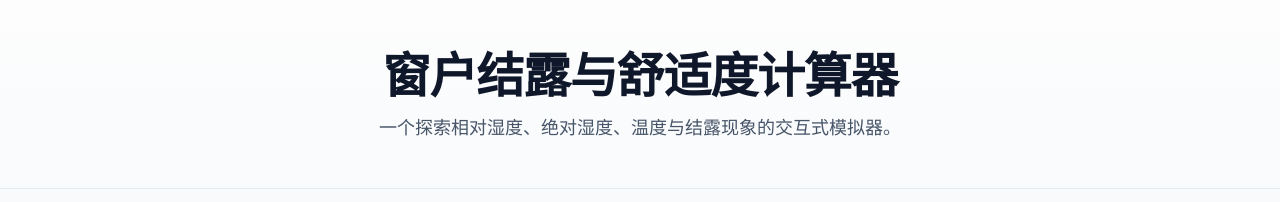
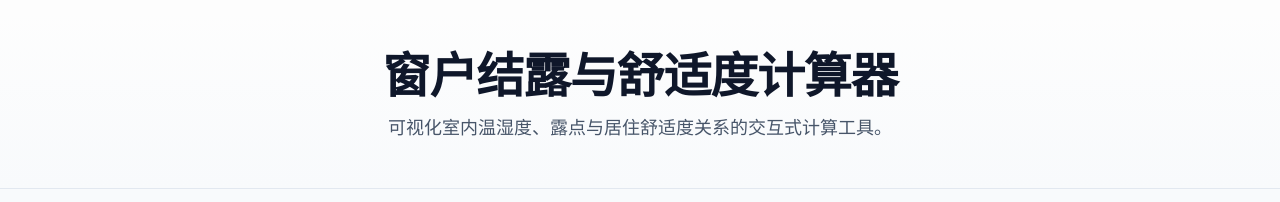
Before and after one commit to oap/humiditylab, a plain HTML site: page index.html in a window 1280 px wide. Shown: the top 202 px of the page. Drawn offline with nearby package versions, Linux system fonts and the light colour scheme; a web font is replaced by a local one.

Commit message:
Refine descriptions in README and index.html for clarity on humidity and comfort calculations

```diff
--- a/index.html
+++ b/index.html
@@ -2071,7 +2071,7 @@
                     窗户结露与舒适度计算器
                 </h1>
                 <p class="max-w-2xl mx-auto text-lg text-slate-600">
-                    一个探索相对湿度、绝对湿度、温度与结露现象的交互式模拟器。
+                    可视化室内温湿度、露点与居住舒适度关系的交互式计算工具。
                 </p>
             </div>
         </div>
```
Also changed, not shown: README.md.
